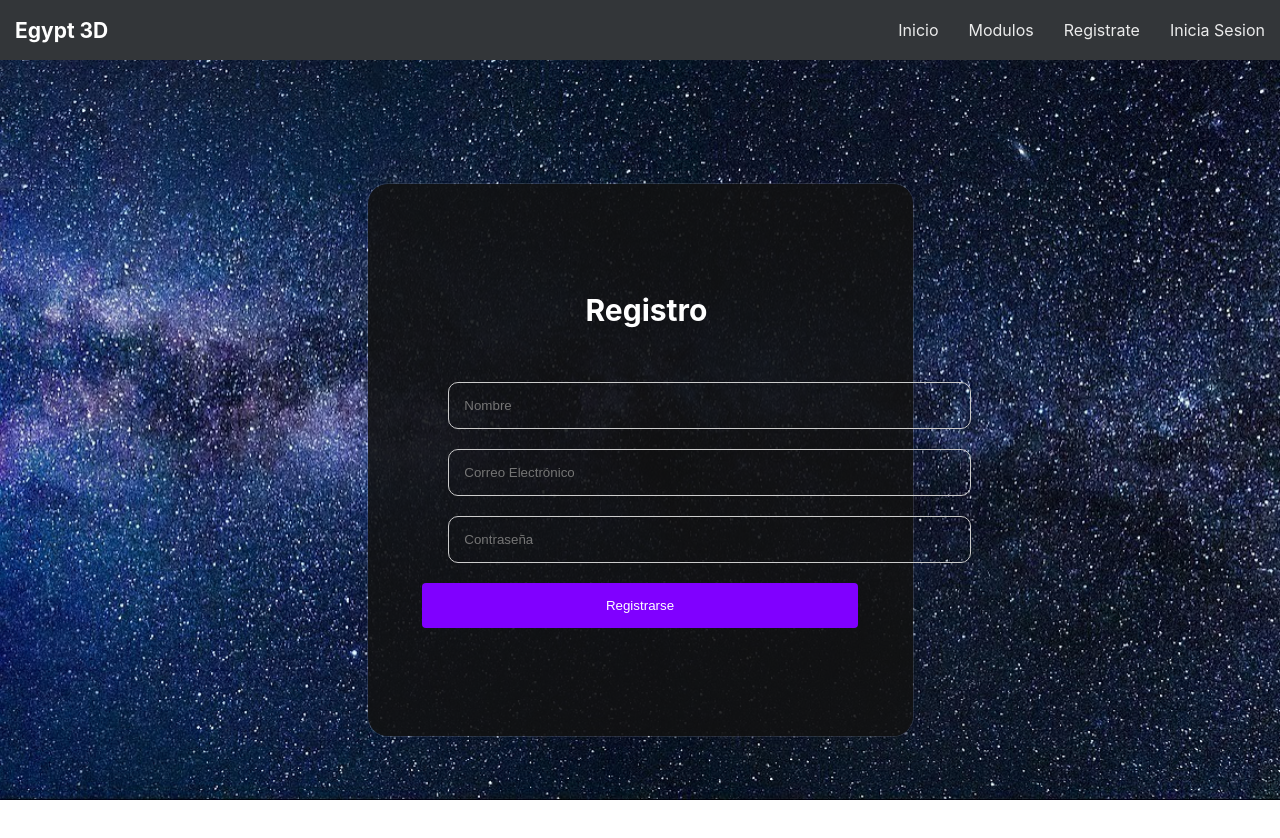
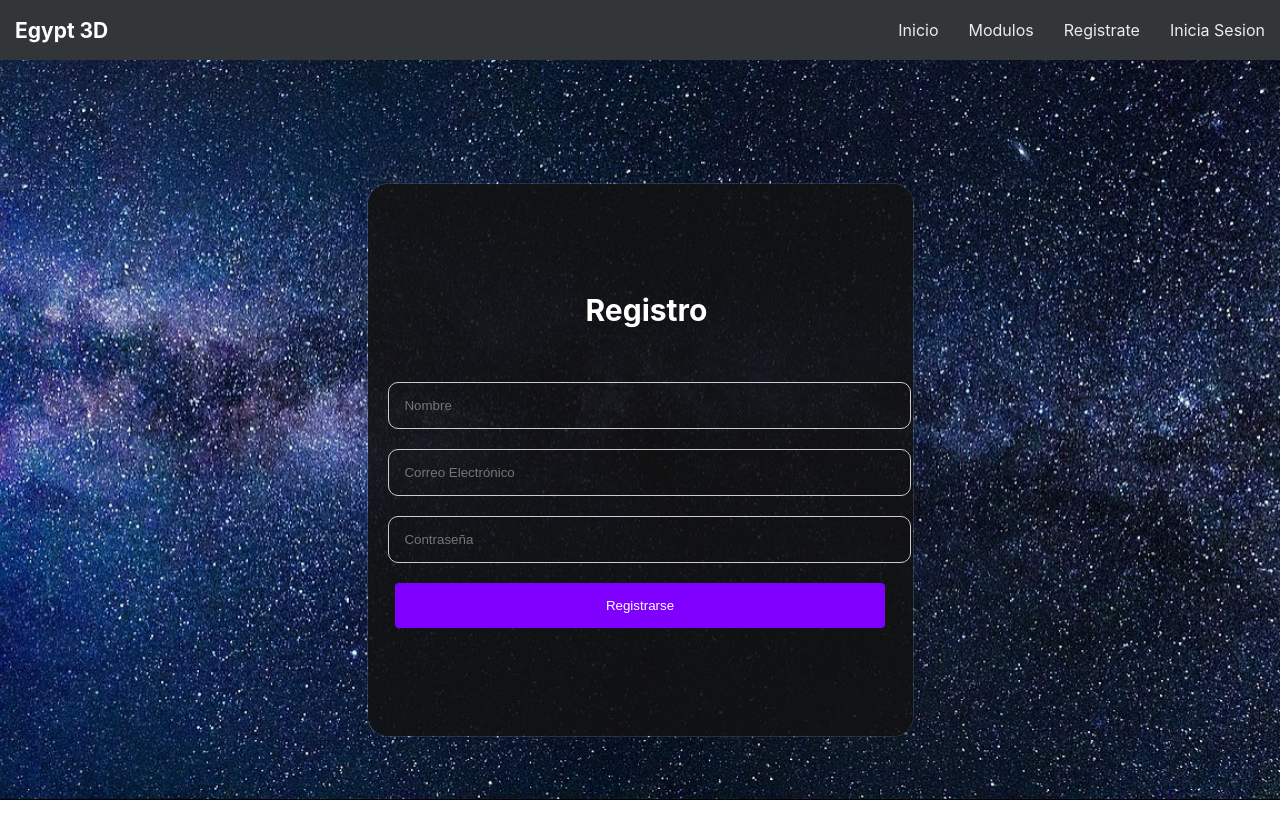
Before and after one commit to MarlonAnacona/Egypt3D, a React (Create React App) app: page /register in a window 1280 px wide. Shown: the top 838 px of the page. Built offline with nearby package versions, Linux system fonts and the light colour scheme.

Commit message:
estilos forms

```diff
--- a/src/components/Register/Register.css
+++ b/src/components/Register/Register.css
@@ -38,7 +38,6 @@
 
 .form-group {
     margin-bottom: 20px;
-    margin-left: 11%;
 }
 
 label {
@@ -48,10 +47,8 @@ label {
 
 input {
     padding: 15px;
-    width: 200%;
     border: 1px solid #ccc;
     border-radius: 4px;
-    margin-left: 10%;
 }
 
 .register-button {
@@ -60,9 +57,8 @@ input {
     color: #fff;
     border: none;
     border-radius: 4px;
-    margin-left: 10%;
-    width: 80%;
-
+    width: 90%;
+    margin-left: 5%;
 }
 
 
--- a/src/components/Register/Register.js
+++ b/src/components/Register/Register.js
@@ -6,7 +6,6 @@ export function Register() {
     <div className="register-container">
       <form className="register-form">
         <h2 className="register-title">Registro</h2>
-
         <div className="form-group">
           <input className="textfield" type="text" id="name" placeholder="Nombre" />
         </div>
```
